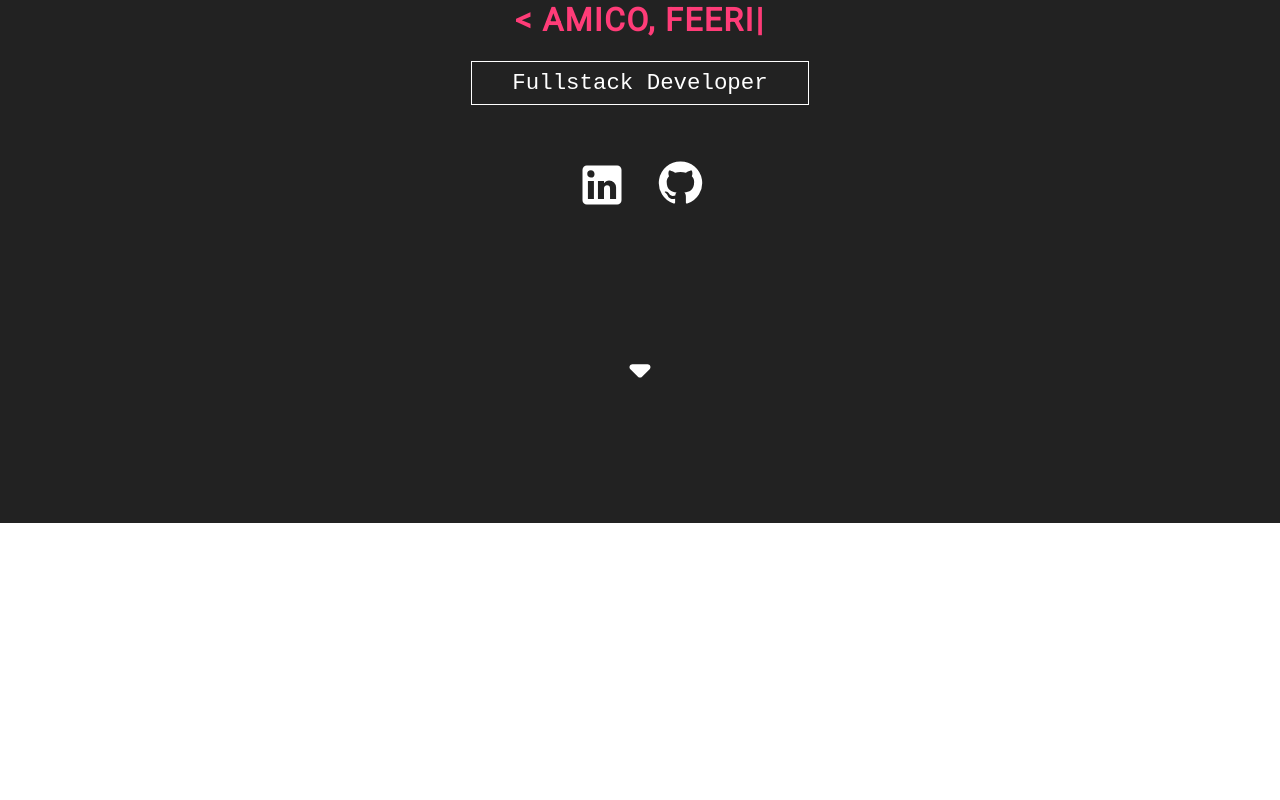
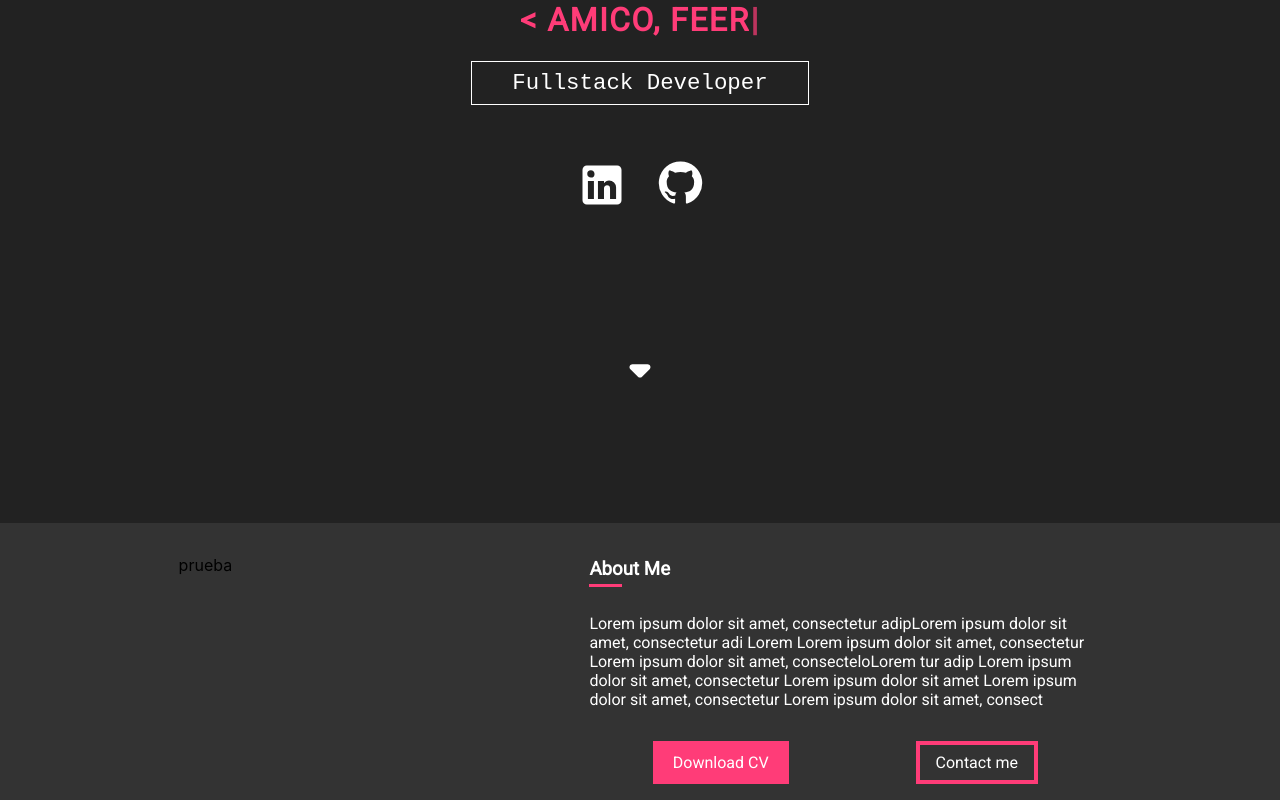
Before and after one commit to fede16798/resumeWithReact, a React (Create React App) app: page / in a window 1280 px wide. Shown: the part 197-997 px from the top of the page. Before the commit the page ends 800 px from the top, so only its background shows below. Built offline with nearby package versions, Linux system fonts and the light colour scheme.

Commit message:
about section and its structure created

```diff
--- /dev/null
+++ b/src/components/aboutMe/AboutMe.css
@@ -0,0 +1,49 @@
+.about-section {
+    display: flex;
+    justify-content: space-around;
+
+    background-color: var(--background-color-presentation);
+    padding-top: 1rem;
+}
+
+.about-container {
+    display: flex;
+    flex-direction: column;
+    justify-content: center;
+
+    text-align: start;
+    width: 40vw;
+    color: var(--primary-font-color);
+    font-family:  'Roboto', 'verdana';
+}
+
+.about-container__h3 {
+    align-self: start;
+    position: relative;
+}
+
+.about-container__h3::after {
+    content: "";
+    position: absolute;
+    background-color: var(--main-color);
+    height: 3px;
+    width: 40%;
+    bottom: -7px;
+    left: 0
+}
+
+.button-section {
+    display: flex;
+    justify-content: space-around;
+    align-items: center;
+}
+
+.button-section__download, .button-section__contact {
+    padding: 0.5rem 1rem;
+    border: 4px solid var(--main-color);
+    cursor: pointer;
+}
+
+.button-section__download {
+    background-color: var(--main-color);
+}
--- /dev/null
+++ b/src/components/aboutMe/AboutMe.js
@@ -0,0 +1,24 @@
+import './AboutMe.css';
+
+const AboutMe = () => {
+  return (
+    <div className='about-section'>
+      <p>prueba</p>
+      <div className='about-container'>
+        <h3 className='about-container__h3'>About Me</h3>
+        <p className='about-container__p'>
+          Lorem ipsum dolor sit amet, consectetur adipLorem ipsum dolor sit amet, consectetur adi Lorem Lorem ipsum dolor sit amet, consectetur
+          Lorem ipsum dolor sit amet, consecteloLorem
+          tur adip Lorem ipsum dolor sit amet, consectetur Lorem ipsum dolor sit amet Lorem ipsum dolor sit amet, consectetur
+          Lorem ipsum dolor sit amet, consect
+        </p>
+        <section className='button-section'>
+          <p className='button-section__download'>Download CV</p>
+          <p className='button-section__contact'>Contact me</p>
+        </section>
+      </div>
+    </div>
+  )
+}
+
+export default AboutMe;
--- a/src/components/pages/HomePage.js
+++ b/src/components/pages/HomePage.js
@@ -1,11 +1,13 @@
 import Header from '../header/Header.js';
 import Presentation from '../presentation/Presentation.js';
+import AboutMe from '../aboutMe/AboutMe.js';
 
 const HomePage = () => {
 	return (
 		<>
 			<Header />
 			<Presentation />
+			<AboutMe />
 		</>
 	)
 }
--- a/src/general-styles.css
+++ b/src/general-styles.css
@@ -5,4 +5,5 @@
     --background-color-header: #222;
     --primary-font-color: #fff;
     --main-color: #ff3c78;
+    --background-color-presentation: #333;
 }
```
